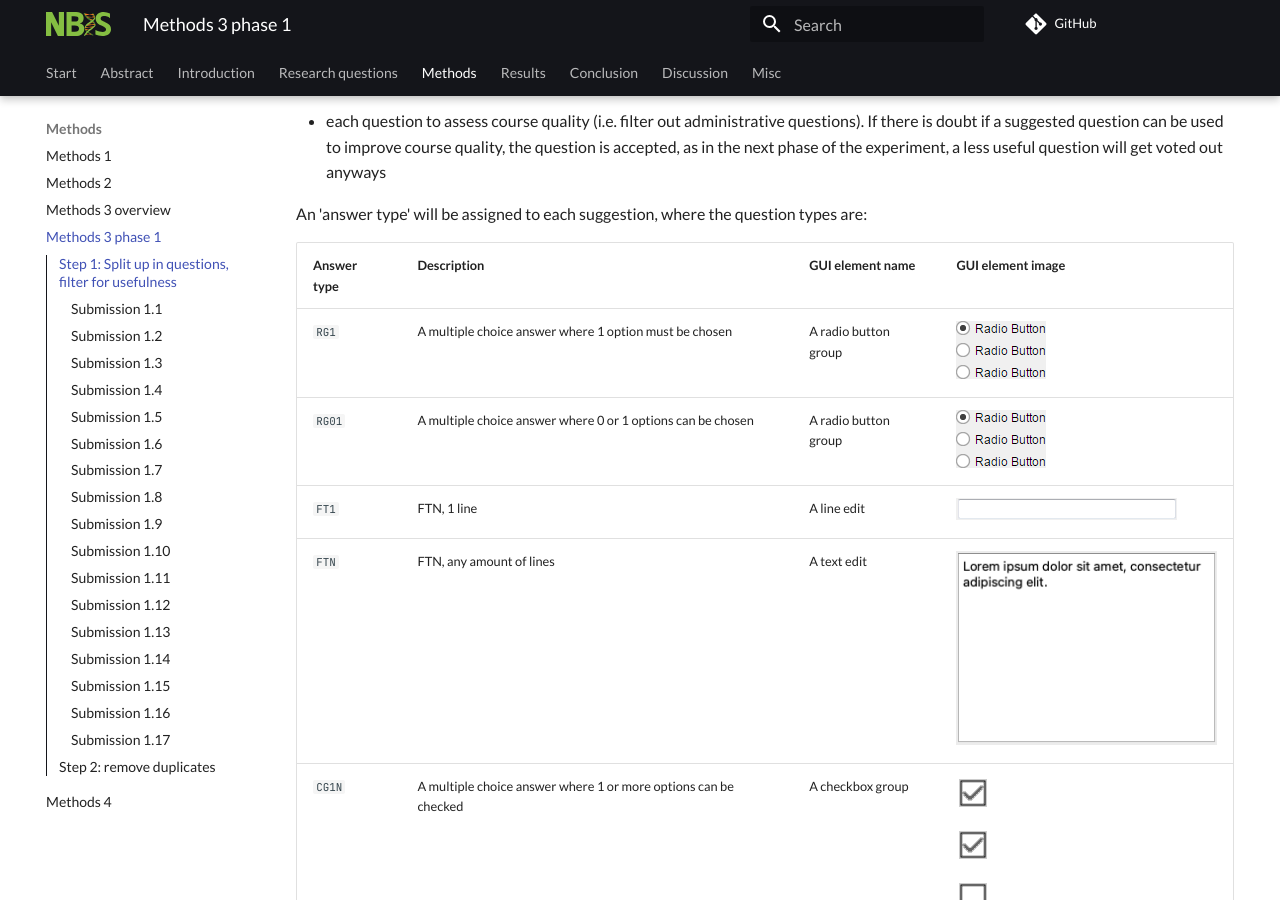
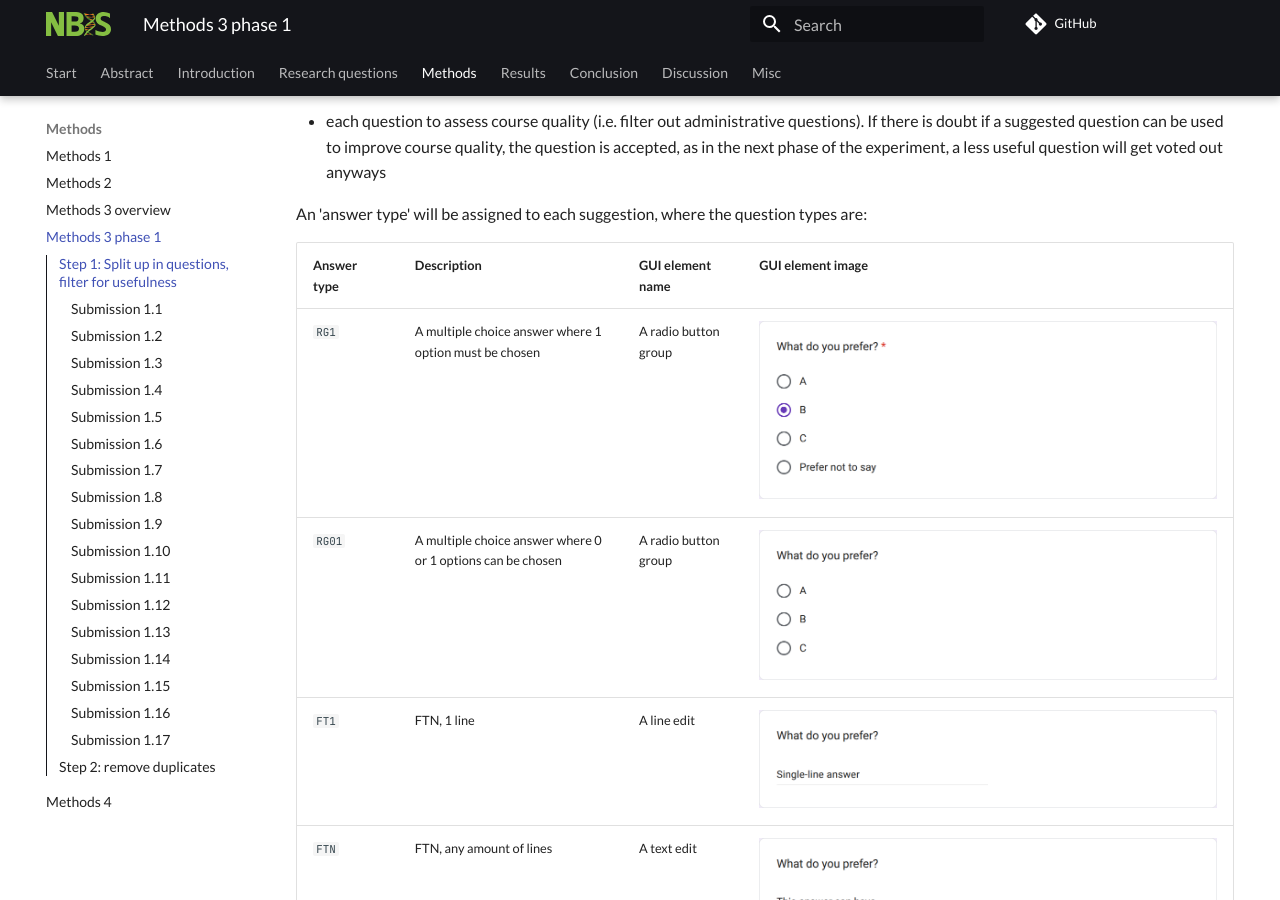
Before and after one commit to NBISweden/elixir_evaluation_evaluation, an MkDocs documentation site: the page built from docs/methods_3_phase_1_processing.md, in a window 1280 px wide and 900 px high, scrolled down 1753 px. Built offline with MkDocs 1.6.1 and Material for MkDocs 9.7.7, drawn with Linux system fonts in a browser that asks for light colours; comment, search, counter and statistics services are not loaded.

Commit message:
Use proper images

```diff
--- a/docs/methods_3_phase_1_processing.md
+++ b/docs/methods_3_phase_1_processing.md
@@ -78,12 +78,12 @@ question types are:
 
 Answer type       |Description                                                    |GUI element name      |GUI element image
 ------------------|---------------------------------------------------------------|----------------------|-----------------------------------
-`RG1`             |A multiple choice answer where 1 option must be chosen         |A radio button group  |![Radio buttons](radio_buttons.png)
-`RG01`            |A multiple choice answer where 0 or 1 options can be chosen    |A radio button group  |![Radio buttons](radio_buttons.png)
-`FT1`             |FTN, 1 line                                                    |A line edit           |![Line edit](line_edit.png)
-`FTN`             |FTN, any amount of lines                                       |A text edit           |![Text edit](text_edit.png)
-`CG1N`            |A multiple choice answer where 1 or more options can be checked|A checkbox group      |![Checkboxes](checkboxes.png)
-`CYN`             |A checkbox that can be checked yes/no                          |A checkbox            |![Checkboxes](checkboxes.png)
+`RG1`             |A multiple choice answer where 1 option must be chosen         |A radio button group  |![`RG1` example](rg1.png)
+`RG01`            |A multiple choice answer where 0 or 1 options can be chosen    |A radio button group  |![`RG01` example](rg01.png)
+`FT1`             |FTN, 1 line                                                    |A line edit           |![`FT1` example](ft1.png)
+`FTN`             |FTN, any amount of lines                                       |A text edit           |![`FTN` example](ftn.png)
+`CG1N`            |A multiple choice answer where 1 or more options can be checked|A checkbox group      |![`CG1N` example](cg1n.png)
+`CYN`             |A checkbox that can be checked yes/no                          |A checkbox            |![`CYN` example](cyn.png)
 
 Duplicates will be removed in the next step.
 
```
Also changed, not shown: docs/cg1n.png (added), docs/cyn.png (added), docs/ft1.png (added), docs/ftn.png (added), docs/rg01.png (added), docs/rg1.png (added).
